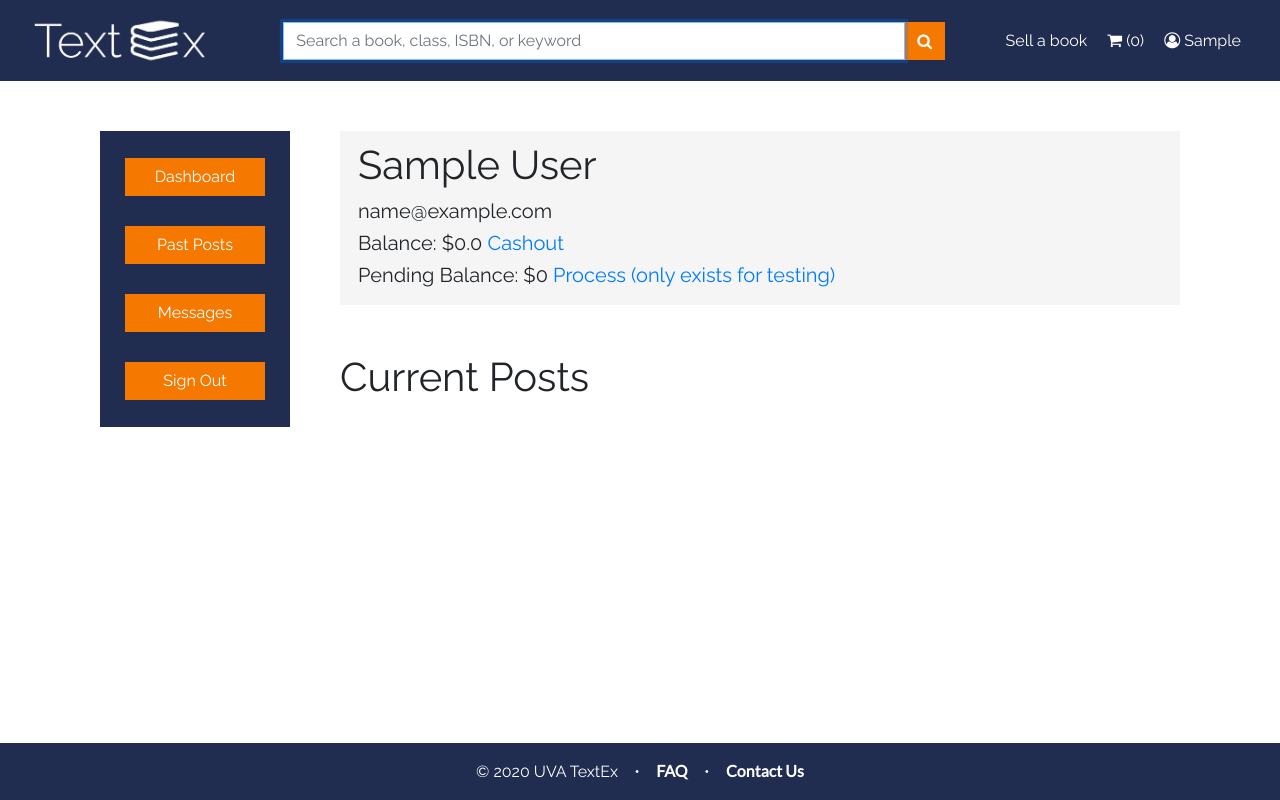
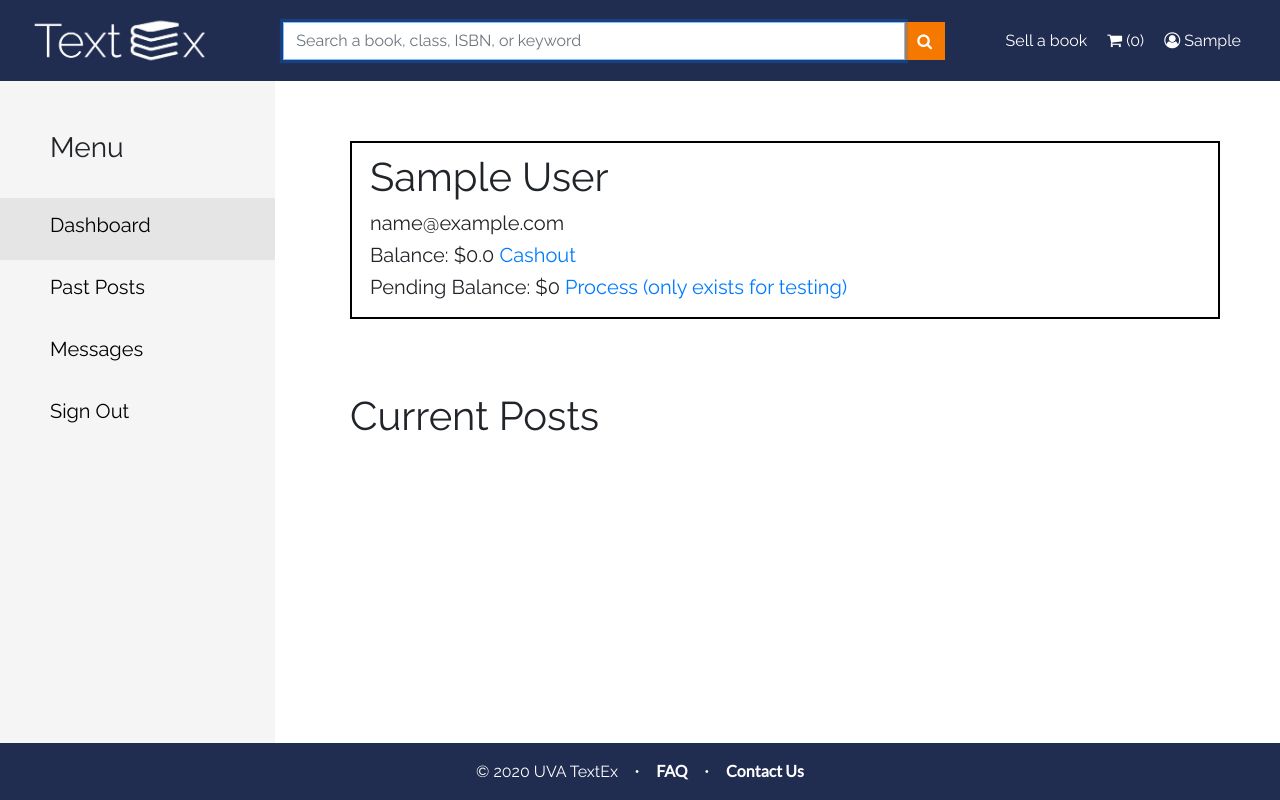
Before and after one commit to anlandu/textbook-exchange, a Django app: page /accounts/ in a window 1280 px wide. Run offline with Django 3.2, Linux system fonts and the light colour scheme; the visitor is signed in with stand-in values (Sample User, id 1); data that the repository does not hold is empty; some libraries are stand-ins or nearby versions.

Commit message:
completed redesign of acc pg

```diff
--- /dev/null
+++ b/textbook_exchange/static/textbook_exchange/css/account-base.css
@@ -0,0 +1,105 @@
+body {
+    transition: margin-left .5s;
+}
+#page-container {
+    min-width: 300px;
+    position: relative;
+}
+#left, #right {
+    display: inline-block;
+}
+#right {
+    margin: 60px 0 150px 350px;
+    width: -webkit-fill-available;
+    margin-right: 60px;
+}
+#left {
+    width: 275px;
+    top: 81px;
+    bottom: 0;
+    position: absolute;
+    background-color: #f5f5f5;
+    transition: 0.5s;
+}
+.closebtn, .menu-btn {
+    display: none;
+}
+.menu {
+    padding: 50px 0 25px 50px;
+}
+.menu-item {
+    padding: 15px 50px;
+}
+.menu-item:hover {
+    background-color: rgb(255,139,25);
+    color: white;
+    cursor: pointer;
+}
+.menu-item:hover a {
+    color: white;
+}
+.menu-link {
+    color: black;
+    padding: 0;
+    width: 100%;
+}
+.menu-link:hover {
+    color: white;
+    text-decoration: none;
+}
+.menu-link:link, .menu-link:visited, .menu-link:active {
+    text-decoration: none;
+}
+.closebtn {
+    color: #818181;
+    text-decoration: none;
+    position: absolute;
+    top: 0;
+    right: 25px;
+    font-size: 36px;
+    margin-left: 50px;
+    transition: 0.3s;
+    padding: 10px 10px 10px 35px;
+}
+.closebtn:hover {
+    color: #2c2c2c;
+    text-decoration: none;
+}
+@media only screen and (max-width: 750px) {
+    .wrapper {
+        width: 93% !important;
+        margin: 33px auto !important;
+        padding: 0px !important;
+    }
+}
+
+@media only screen and (max-width: 991px) {
+    .wrapper {
+        width: 80%;
+        margin: 33px auto;
+        padding: 0px;
+    }
+    #right {
+        width: 100%;
+        margin: auto;
+    }
+    #left {
+        z-index: 1;
+        margin-left: -350px;
+        box-shadow: 0 4px 8px 0 rgba(0, 0, 0, 0.4), 0 6px 20px 0 rgba(0, 0, 0, 0.40);
+    }
+    #wrapper {
+        width: 80%;
+        margin: 60px auto;
+    }
+    .closebtn, .menu-btn {
+        display: block !important;
+    }
+    .closebtn {
+        position: absolute;
+        top: 0;
+        right: 25px;
+        font-size: 36px;
+        margin-left: 50px;
+    }
+}
--- a/textbook_exchange/static/textbook_exchange/css/main.css
+++ b/textbook_exchange/static/textbook_exchange/css/main.css
@@ -138,23 +138,6 @@ footer {
     padding-top: 30px;
 }
 
-/* Toggle Filter */
-@media only screen and (min-width: 767px) {
-    .panel-wide {
-        display: block;
-    }
-    .panel-small {
-        display: none;
-    }
-}
-@media only screen and (max-width: 768px) {
-    .panel-wide {
-        /* display: none; */
-    }
-    .panel-small {
-        display: block;
-    }
-}
 @media only screen and (max-width: 991px) {
     .filterTab {
         position: fixed;
--- a/textbook_exchange/templates/textbook_exchange/account_base.html
+++ b/textbook_exchange/templates/textbook_exchange/account_base.html
@@ -1,57 +1,53 @@
 {% extends "textbook_exchange/base.html" %}
 {% load static %}
 
-{% block content %}
-<style>
-	#page-container {
-        min-width: 500px;
-    }
-	@media only screen and (max-width: 770px){
-        .grid {
-			width: 90vw;
-        }
-        #content-wrap {
-            margin: 0;
-            width: 100vw;
-        }
-    }
-</style>
-<div class="container">
-	<div class="grid">
-		<!-- SIDEBAR -->
-		<div class="col col-4-bg">
-			<ul class="sidebar-align d-inline">
-				<br>
-				<li>
-					<a class="btn btn-uva side-btn d-block" href="{% url 'exchange:account_page' %}">
-						Dashboard
+{% block nowrapper %}
+<head>
+    <link rel="stylesheet" type="text/css" href="{% static 'textbook_exchange/css/account-base.css' %}">
+</head>
+
+<button type="button" id="menu" onclick="openNav()" class="menu-btn btn btn-uva btn-lg mt-3" style="width: 100px;">Menu</button>
+<div id="left" class="sidenav">
+    <h3 class="menu">Menu</h3>
+    <a href="javascript:void(0)" onclick="closeNav()" class="closebtn" id="closebtn">&times;</a>
+    <div>
+        <a class="menu-link dashboard-div d-block" href="{% url 'exchange:account_page' %}">
+            <div class="menu-item">
+                <h5>Dashboard</h5>
+            </div>
         </a>
-				</li>
-				<br>
-				<li>
-					<a class="btn btn-uva side-btn d-block" href="{% url 'exchange:past_posts' %}">
-						Past Posts
+        <a class="menu-link d-block past-posts-div" href="{% url 'exchange:past_posts' %}">
+            <div class="menu-item">
+                <h5>Past Posts</h5>
+            </div>
         </a>
-				</li>
-				<br>
-				<li>
-					<a class="btn btn-uva side-btn d-block" href="{% url 'exchange:messages' %}">
-						Messages
+        <a class="menu-link d-block messages-div" href="{% url 'exchange:messages' %}">
+        <div class="menu-item">
+                <h5>Messages</h5>
+            </div>
         </a>
-				</li>
-				<br>
-				<li>
-					<a class="btn btn-uva side-btn d-block"; href="{% url 'account_logout' %}">
-						Sign Out
+        <a class="menu-link d-block signout-div" href="{% url 'account_logout' %}">
+            <div class="menu-item">
+                <h5>Sign Out</h5>
+            </div>
         </a>
-				</li>
-				<br>
-			</ul>
     </div>
-
+</div>
 <!-- MAIN -->
+<div class="wrapper">
+    <div id="right">
         {% block inner-content %}
         {% endblock inner-content %}
     </div>
 </div>
-{% endblock content %}
+
+<script>
+function openNav() {
+  document.getElementById("left").style.marginLeft = "0px";
+}
+function closeNav() {
+  document.getElementById("left").style.marginLeft= "-370px";
+}
+</script>
+
+{% endblock nowrapper %}
--- a/textbook_exchange/templates/textbook_exchange/account_dashboard.html
+++ b/textbook_exchange/templates/textbook_exchange/account_dashboard.html
@@ -2,6 +2,11 @@
 {% load static %}
 
 {% block inner-content %}
+<style>
+    .dashboard-div {
+        background-color: #e5e5e5;
+    }
+</style>
 
 {% if postSold %}
     <script>
@@ -15,8 +20,7 @@
 {% endif %}
 
 <!-- Name/Email/Header -->
-<div class="right-container">
-    <div style="background-color: whitesmoke; padding: 10px 10px 10px 18px;">
+    <div style="border: 2px solid black; padding: 10px 10px 10px 18px; margin-bottom: 25px;">
         <h1 style="margin-bottom: 10px;">{{ user.first_name }} {{ user.last_name }}</h1>
         <h5>{{ user.email }}</h5>
         <h5>Balance: ${{ user.balance }} <a href="{% url 'exchange:cashout' %}">Cashout</a></h5>
@@ -64,7 +68,6 @@
             </div>
         </div>
 	{% endfor %}
-	</div>
 </div>
 
 <script>
@@ -81,6 +84,28 @@ $(document).ready(function() {
 		alert("Post was successfully updated");
 		document.cookie = "postUpdated=false";
 	}
+
+    // $(".past-posts-div").hover(function() {
+    //     console.log("hovering");
+    //     $(".dashboard-div").css('background-color', '#f5f5f5');
+    // });
+    // $(".messages-div").hover(function() {
+    //     console.log("hovering");
+    //     $(".dashboard-div").css('background-color', '#f5f5f5');
+    // });
+    // $(".signout-div").hover(function() {
+    //     console.log("hovering");
+    //     $(".dashboard-div").css('background-color', '#f5f5f5');
+    // });
+
+    // $("#right").hover(function() {
+    //     console.log("hovering");
+    //     $(".dashboard-div").css('background-color', '#e5e5e5');
+    // });
+    // $("#left").hover(function() {
+    //     console.log("hovering");
+    //     $(".dashboard-div").css('background-color', '#e5e5e5');
+    // });
 });
 
 </script>
--- a/textbook_exchange/templates/textbook_exchange/base.html
+++ b/textbook_exchange/templates/textbook_exchange/base.html
@@ -88,8 +88,8 @@
                 </div>
             </nav>
 
-            <!-- BUY PG -->
-            {% block buypg %}
+            <!-- CONTENT W/O WRAPPER -->
+            {% block nowrapper %}
             {% endblock %}
 
             <!-- MAIN CONTENT -->
--- a/textbook_exchange/templates/textbook_exchange/buybooks.html
+++ b/textbook_exchange/templates/textbook_exchange/buybooks.html
@@ -1,7 +1,7 @@
 {% extends "textbook_exchange/base.html" %}
 {% load static %}
 
-{% block buypg %}
+{% block nowrapper %}
 
 <head>
     <link rel="stylesheet" type="text/css" href="{% static 'textbook_exchange/css/buybooks.css' %}">
@@ -213,7 +213,6 @@ function toggleFilter() {
 }
 
 function closeToggle() {
-  document.getElementById("myFilterTab").style.width = "0";
 //   document.getElementById("buypg-container").style.marginLeft = "0px";
     document.getElementById("myFilterTab").style.marginLeft = "-370px";
 }
@@ -392,4 +391,4 @@ function createTwilio(id, u1, u2, title) {
     </div>
 </div>
 
-{% endblock buypg %}
+{% endblock nowrapper %}
--- a/textbook_exchange/templates/textbook_exchange/edit_post.html
+++ b/textbook_exchange/templates/textbook_exchange/edit_post.html
@@ -4,7 +4,6 @@
 {% block inner-content %}
 <form action="" method="post" novalidate enctype="multipart/form-data" id="form">
 {% csrf_token %}
-    <div class="right-container">
         <h2 class="custom-header">Edit Post</h2>
         <br/>
         <div class="card" style="margin: 0;">
@@ -68,7 +67,6 @@
                 </fieldset>
             </div>
         </div>
-    </div>
 </form>
 
 <script>
```
Also changed, not shown: textbook_exchange/static/textbook_exchange/css/buybooks.css (+6 -13 lines), textbook_exchange/templates/textbook_exchange/account_messages.html (+9 -5 lines), textbook_exchange/templates/textbook_exchange/account_past_posts.html (+6 -2 lines). Lines whose indentation alone changed are shown as unchanged.
